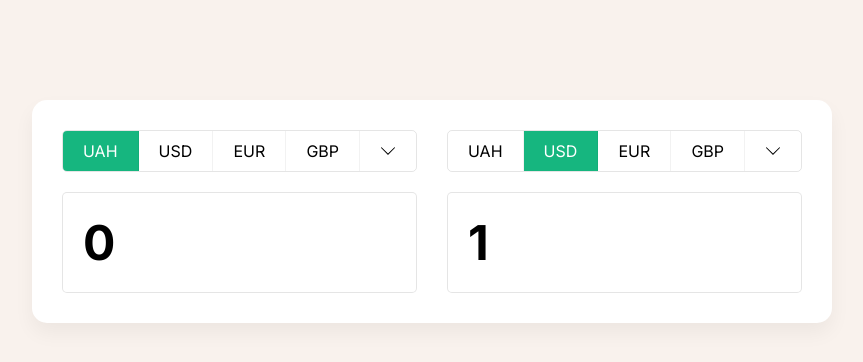
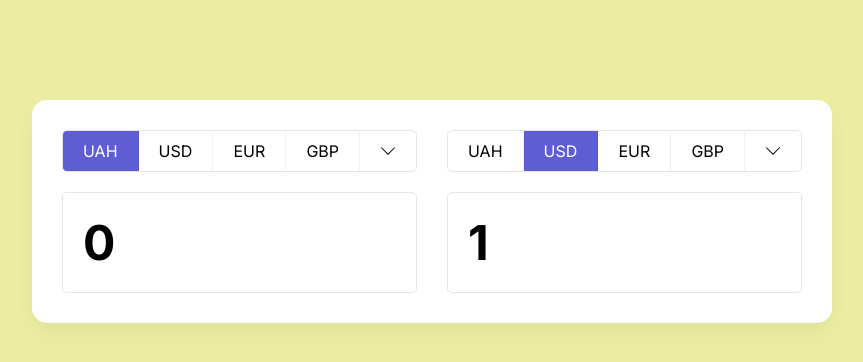
Before and after one commit to Vitaliy1804/6_react_projects, a React (Create React App) app: page / in a window 1280 px wide. Shown: the top 362 px of the page, without its empty margins (208-1071 px from the left). Built offline with nearby package versions, Linux system fonts and the light colour scheme; no server answers.

Commit message:
add colors

```diff
--- a/src/App.js
+++ b/src/App.js
@@ -17,6 +17,7 @@ fetch('https://cdn.cur.su/api/latest.json')
 .then((json) => {
   // setRates(json.rates);
   ratesRef.current = json.rates;
+  console.log(ratesRef)
   onChangeToPrice(1);
 }).catch(err => {
   console.log(err)
--- a/src/index.scss
+++ b/src/index.scss
@@ -1,7 +1,7 @@
 @import url('https://fonts.googleapis.com/css2?family=Inter:wght@400;500;600;700;800;900&display=swap');
 
 body {
-  background-color: #f9f2ed;
+  background-color: #ebeea2;
 }
 
 * {
@@ -62,7 +62,7 @@ body {
     }
 
     &.active {
-      background-color: #16b67f;
+      background-color: #5f5dd3;
       color: #fff;
     }
 
```
